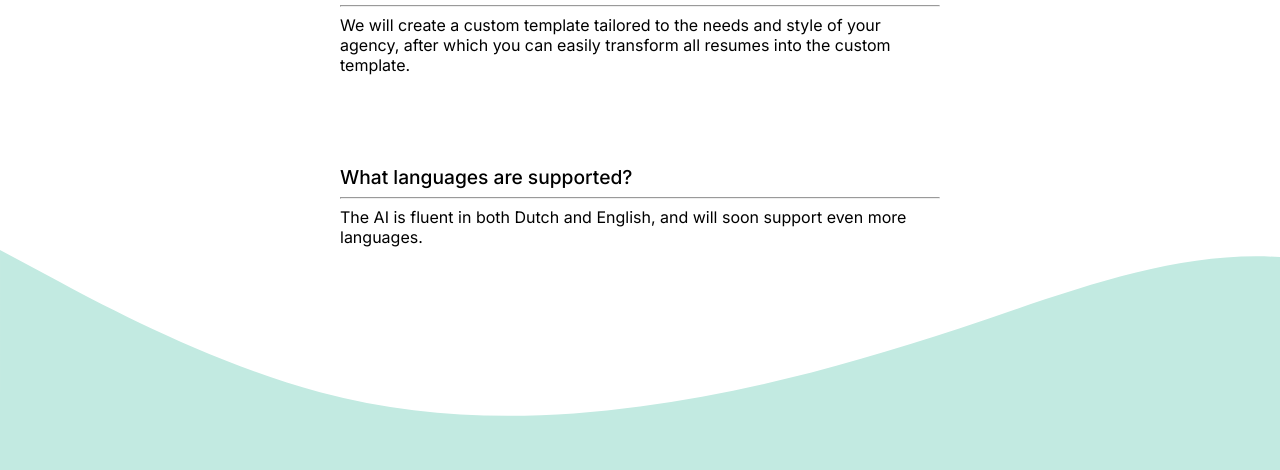
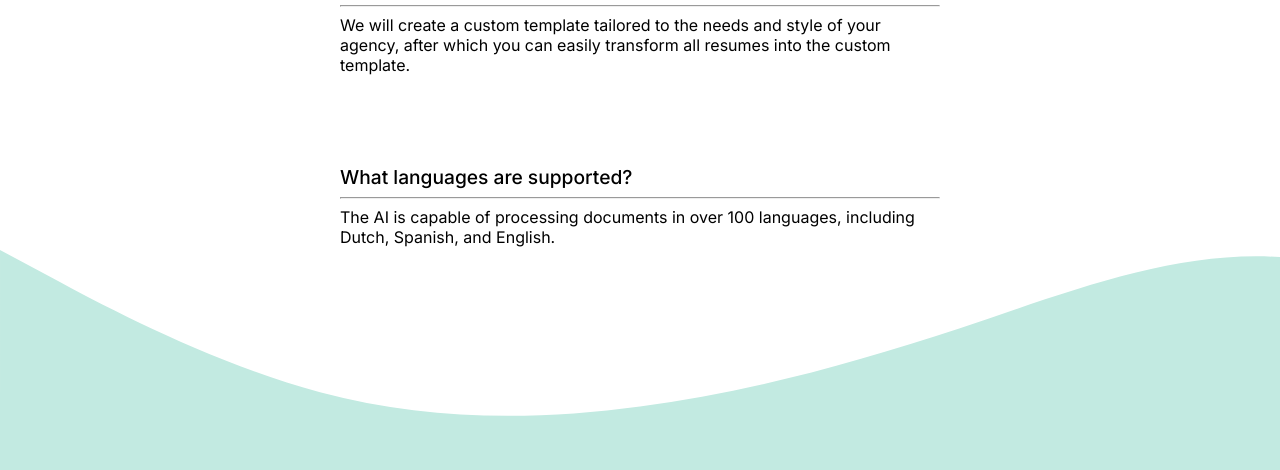
Before and after one commit to promptart/spadework-website-production, a plain HTML site: page index.html in a window 1280 px wide. Shown: the part 2880-3350 px from the top of the page. Drawn offline with nearby package versions, Linux system fonts and the light colour scheme.

Commit message:
The AI is capable of processing documents in over 100 languages, including Dutch, Spanish, and English.

```diff
--- a/index.html
+++ b/index.html
@@ -239,7 +239,7 @@
                 </div>
                 <hr />
                 <div class="answer">
-                    <p>The AI is fluent in both Dutch and English, and will soon support even more languages.</p>
+                    <p>The AI is capable of processing documents in over 100 languages, including Dutch, Spanish, and English.</p>
                 </div>
             </div>
         </div>
```
